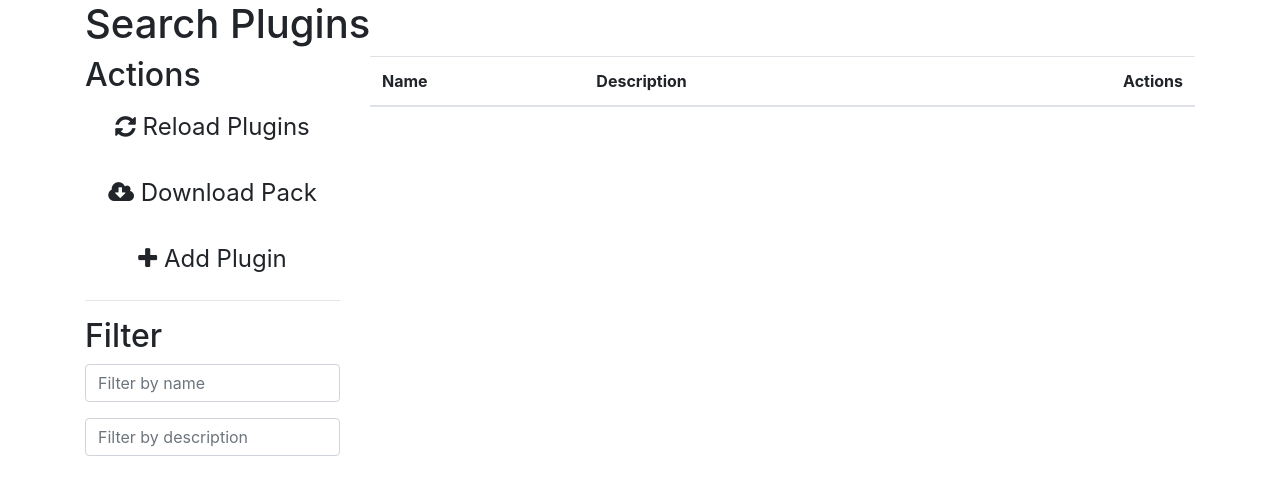
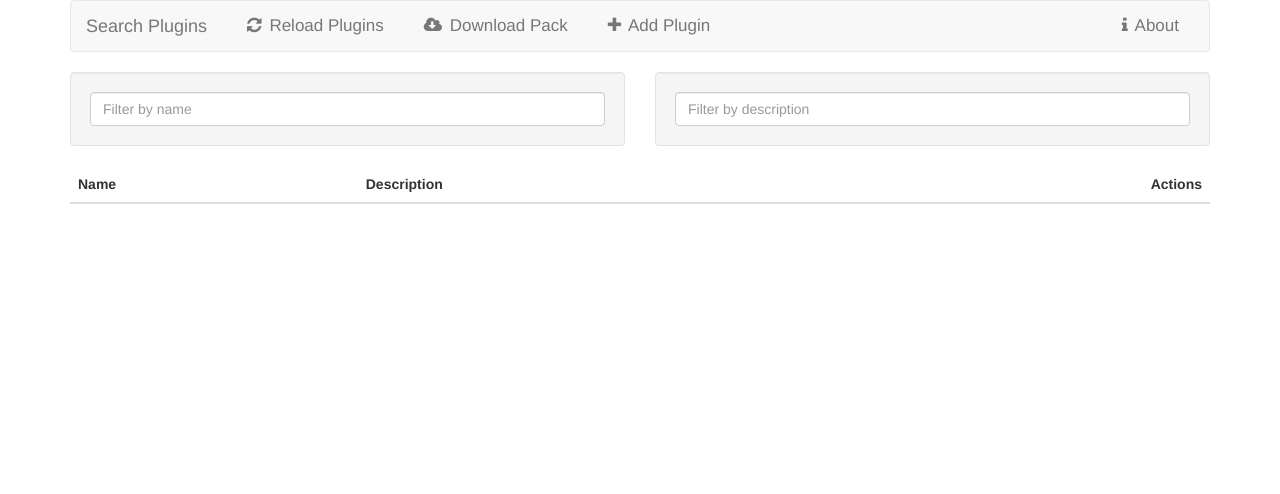
Before and after one commit to bsep/server, a plain HTML site: page public/index.html in a window 1280 px wide. Drawn offline with nearby package versions, Linux system fonts and the light colour scheme; no server answers.

Commit message:
Improve style

```diff
--- a/public/index.css
+++ b/public/index.css
@@ -1,11 +1,3 @@
-#actions-main li {
-  margin-bottom: 1rem;
-}
-
-#actions-main a {
-  font-size: 1.5rem;
-}
-
 #plugins-table th:last-child {
   text-align: right;
 }
@@ -17,11 +9,6 @@
 
 #plugins-table ul {
   margin-bottom: 0;
-}
-
-#col-left .btn-group {
-  margin-bottom: 1rem;
-  width: 100%;
 }
 
 .clear-filter i {
@@ -50,3 +37,26 @@ textarea.xml {
   font-family: "Courier New";
   white-space: pre;
 }
+
+#filter-row .btn-group {
+  width: 100%;
+}
+
+@media (max-width: 768px) {
+  #plugins-table .btn {
+    font-size: 0px !important;
+  }
+
+  #plugins-table .btn i {
+    font-size: 1.25rem !important;
+  }
+}
+
+.navbar-nav a {
+  font-size: 1.7rem;
+}
+
+.navbar-nav i {
+  margin-left: 1rem;
+  margin-right: 0.3rem;
+}
--- a/public/index.html
+++ b/public/index.html
@@ -14,24 +14,26 @@
 </head>
 <body>
   <div class="container">
-    <div class="row">
-      <div class="col-md-12">
-        <h1>Search Plugins</h1>
+
+    <div class="modal fade" tabindex="-1" role="dialog" id="about-modal">
+      <div class="modal-dialog modal-sm" role="document">
+        <div class="modal-content">
+          <div class="modal-header">
+            <button type="button" class="close" data-dismiss="modal" aria-label="Close"><span aria-hidden="true">&times;</span></button>
+            <h4 class="modal-title">About</h4>
+          </div>
+          <div class="modal-body">
+            <p>A server for search engine plugins.</p>
+            <ul>
+              <li><a target="_blank" href="https://github.com/bsep/server">Github</a></li>
+              <li><a target="_blank" href="https://dogancelik.com/donate.html">Donate</a></li>
+            </ul>
+          </div>
+          <div class="modal-footer">
+            <button type="button" class="btn btn-default" data-dismiss="modal">Close</button>
           </div>
         </div>
-
-    <div class="row">
-      <div id="col-left" class="col-md-3">
-        <h2>Actions</h2>
-        <div class="well">
-          <ul id="actions-main" class="list-unstyled">
-            <li><a class="btn btn-block btn-default" ng-click="refreshTable()"><i class="fa fa-refresh"></i>
-   Reload Plugins</a></li>
-            <li><a class="btn btn-block btn-default" href="javascript:void(0)" data-toggle="modal" data-target="#pack-modal"><i class="fa fa-cloud-download"></i>
-   Download Pack</a></li>
-            <li><a class="btn btn-block btn-default" href="javascript:void(0)" data-toggle="modal" data-target="#add-modal"><i class="fa fa-plus"></i>
-   Add Plugin</a></li>
-          </ul>
+      </div>
     </div>
 
     <div class="modal fade" tabindex="-1" role="dialog" id="pack-modal" ng-controller="PackCtrl">
@@ -60,7 +62,7 @@
     </div>
 
     <div class="modal fade" tabindex="-1" role="dialog" id="add-modal" ng-controller="AddCtrl">
-          <div class="modal-dialog">
+      <div class="modal-dialog modal-lg">
         <div class="modal-content">
           <form name="addForm">
           <div class="modal-header">
@@ -86,22 +88,57 @@
       </div>
     </div>
 
-        <hr>
+    <nav class="navbar navbar-default">
+      <div class="container-fluid">
+        <!-- Brand and toggle get grouped for better mobile display -->
+        <div class="navbar-header">
+          <button type="button" class="navbar-toggle collapsed" data-toggle="collapse" data-target="#navbar-collapse" aria-expanded="false">
+            <span class="sr-only">Toggle navigation</span>
+            <span class="icon-bar"></span>
+            <span class="icon-bar"></span>
+            <span class="icon-bar"></span>
+          </button>
+          <a class="navbar-brand" href="#">Search Plugins</a>
+        </div>
 
-        <h2>Filter</h2>
+        <!-- Collect the nav links, forms, and other content for toggling -->
+        <div class="collapse navbar-collapse" id="navbar-collapse">
+          <ul class="nav navbar-nav">
+            <li><a href="javascript:void(0)" ng-click="refreshTable()"><i class="fa fa-refresh"></i>
+   Reload Plugins</a></li>
+            <li><a href="javascript:void(0)" data-toggle="modal" data-target="#pack-modal"><i class="fa fa-cloud-download"></i>
+   Download Pack</a></li>
+            <li><a href="javascript:void(0)" data-toggle="modal" data-target="#add-modal"><i class="fa fa-plus"></i>
+   Add Plugin</a></li>
+          </ul>
+          <ul class="nav navbar-nav navbar-right">
+            <li><a href="#" data-toggle="modal" data-target="#about-modal"><i class="fa fa-info"></i> About</a></li>
+          </ul>
+        </div>
+      </div>
+    </nav>
+
+    <div id="filter-row" class="row">
+      <div class="col-md-6 col-sm-6 col-xs-12">
         <div class="well">
           <div class="btn-group" ng-controller="FilterCtrl">
             <input type="search" class="form-control" placeholder="Filter by name" ng-model="$root.filterName" ng-change="hidden=false">
             <a class="clear-filter" ng-click="clear($event)" ng-hide="hidden"><i class="fa fa-times-circle-o"></i></a>
           </div>
+        </div>
+      </div>
+      <div class="col-md-6 col-sm-6 col-xs-12">
+        <div class="well">
           <div class="btn-group" ng-controller="FilterCtrl">
             <input type="search" class="form-control" placeholder="Filter by description" ng-model="$root.filterDesc" ng-change="hidden=false">
             <a class="clear-filter" ng-click="clear($event)" ng-hide="hidden"><i class="fa fa-times-circle-o"></i></a>
           </div>
         </div>
       </div>
+    </div>
 
-      <div id="col-right" class="col-md-9">
+    <div class="row">
+      <div class="col-md-12">
 
         <div class="modal fade" tabindex="-1" role="dialog" id="edit-modal" ng-controller="EditCtrl">
           <div class="modal-dialog modal-lg" role="document">
--- a/public/index.js
+++ b/public/index.js
@@ -121,4 +121,7 @@ angular
   $rootScope.refreshTable = function () {
     return $http.get('/list').then(function (res) { $rootScope.table = res.data; })
   };
+
+  function toggleClass (e) { $(e.currentTarget).toggleClass('active'); }
+  $('.navbar-nav li').hover(toggleClass, toggleClass);
 })
```
Also changed, not shown: 1 other file. Lines whose indentation alone changed are shown as unchanged.
